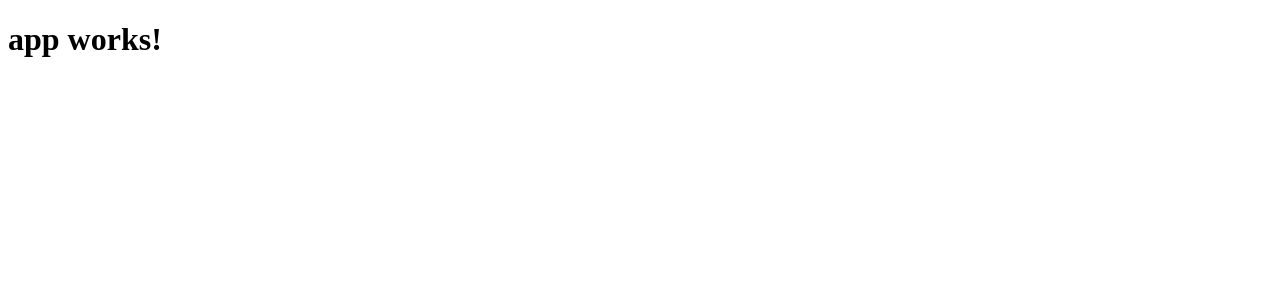
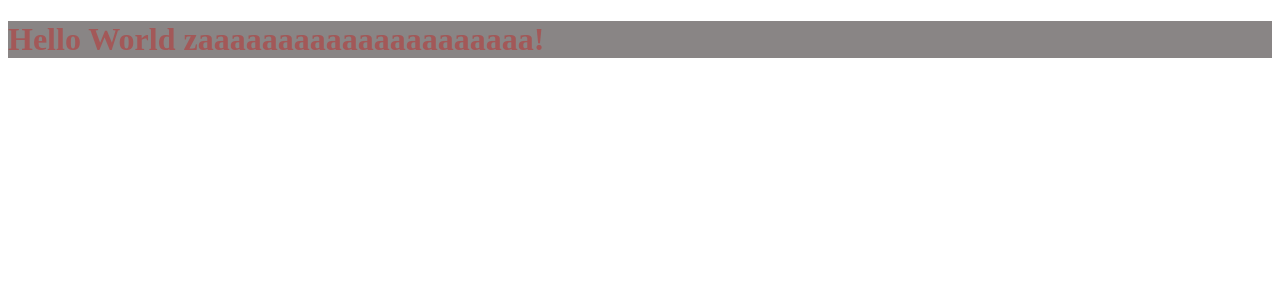
Before and after one commit to GamzeAkbal1/Angular-2-learning, an Angular app: page / in a window 1280 px wide. Shown: the top 300 px of the page. Built offline with nearby package versions, Linux system fonts and the light colour scheme.

Commit message:
Initial commit :octocat:

```diff
--- a/src/app/app.component.css
+++ b/src/app/app.component.css
@@ -0,0 +1,6 @@
+h1{
+color:#A35858
+}
+.h1-div{
+background-color: rgba(52, 45, 45, 0.58)
+}
--- a/src/app/app.component.html
+++ b/src/app/app.component.html
@@ -1,3 +1,5 @@
+<div class="h1-div">
 <h1>
   {{title}}
 </h1>
+</div>
--- a/src/app/app.component.ts
+++ b/src/app/app.component.ts
@@ -6,5 +6,5 @@ import { Component } from '@angular/core';
   styleUrls: ['./app.component.css']
 })
 export class AppComponent {
-  title = 'app works!';
+  title = 'Hello World zaaaaaaaaaaaaaaaaaaaaa!';
 }
```
Also changed, not shown: 1 other file (tests, documents, lock files or other folders).
